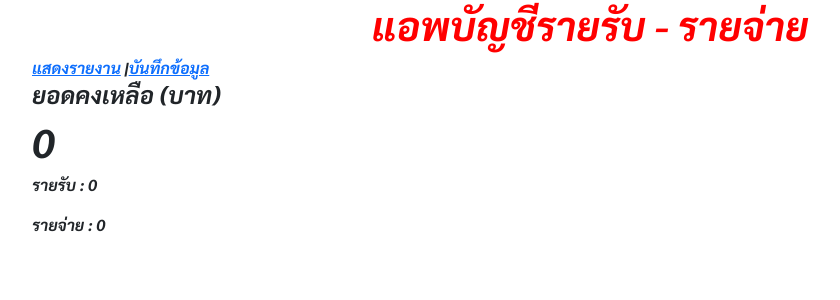
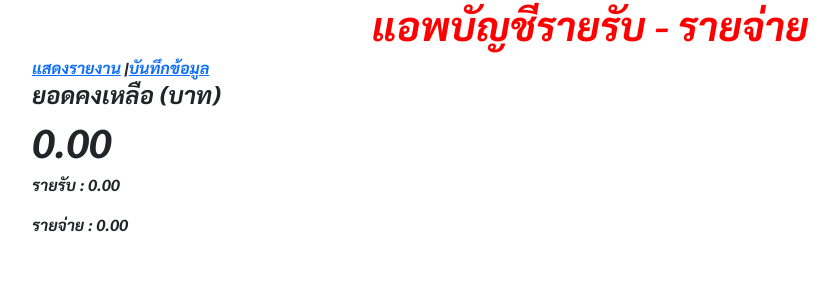
Before and after one commit to supakjack/react-app-2021, a React (Create React App) app in the folder react-basic/: page / in a window 1280 px wide. Shown: the top 300 px of the page, without its empty margins (50-890 px from the left). Built offline with nearby package versions, Linux system fonts and the light colour scheme.

Commit message:
finally
finally

```diff
--- a/react-basic/src/App.js
+++ b/react-basic/src/App.js
@@ -25,8 +25,8 @@
       amounts
         .filter((amount) => amount < 0)
         .reduce((total, amount) => total + amount, 0) * -1
-    setReportExpense(expense)
-    setReportIncome(income)
+    setReportExpense(expense.toFixed(2))
+    setReportIncome(income.toFixed(2))
   }, [items])
 
   return (
--- a/react-basic/src/components/ReportComponent.js
+++ b/react-basic/src/components/ReportComponent.js
@@ -2,13 +2,16 @@
 import indexContext from '../contexts/indexContext'
 
 const ReportComponent = () => {
+  const formatNumber = (num) => {
+    return num.toString().replace(/(\d)(?=(\d{3})+(?!\d))/g, '$1,')
+  }
   const { income, expense } = useContext(indexContext)
   return (
     <>
       <h4>ยอดคงเหลือ (บาท)</h4>
-      <h1>{income - expense}</h1>
-      <p>รายรับ : {income}</p>
-      <p>รายจ่าย : {expense}</p>
+      <h1>{formatNumber((income - expense).toFixed(2))}</h1>
+      <p>รายรับ : {formatNumber(income)}</p>
+      <p>รายจ่าย : {formatNumber(expense)}</p>
     </>
   )
 }
```
Also changed, not shown: 1 other file (tests, documents, lock files or other folders).
